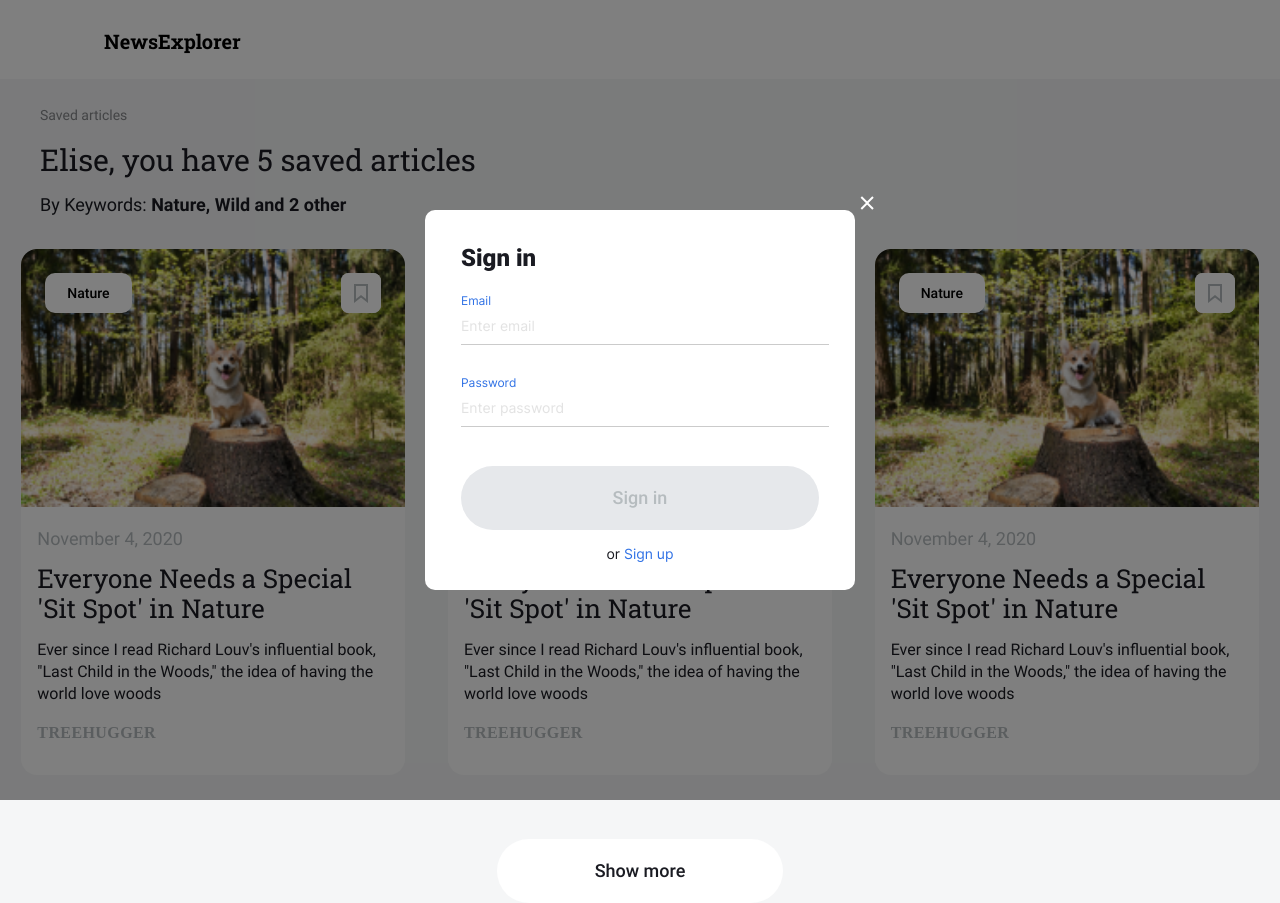
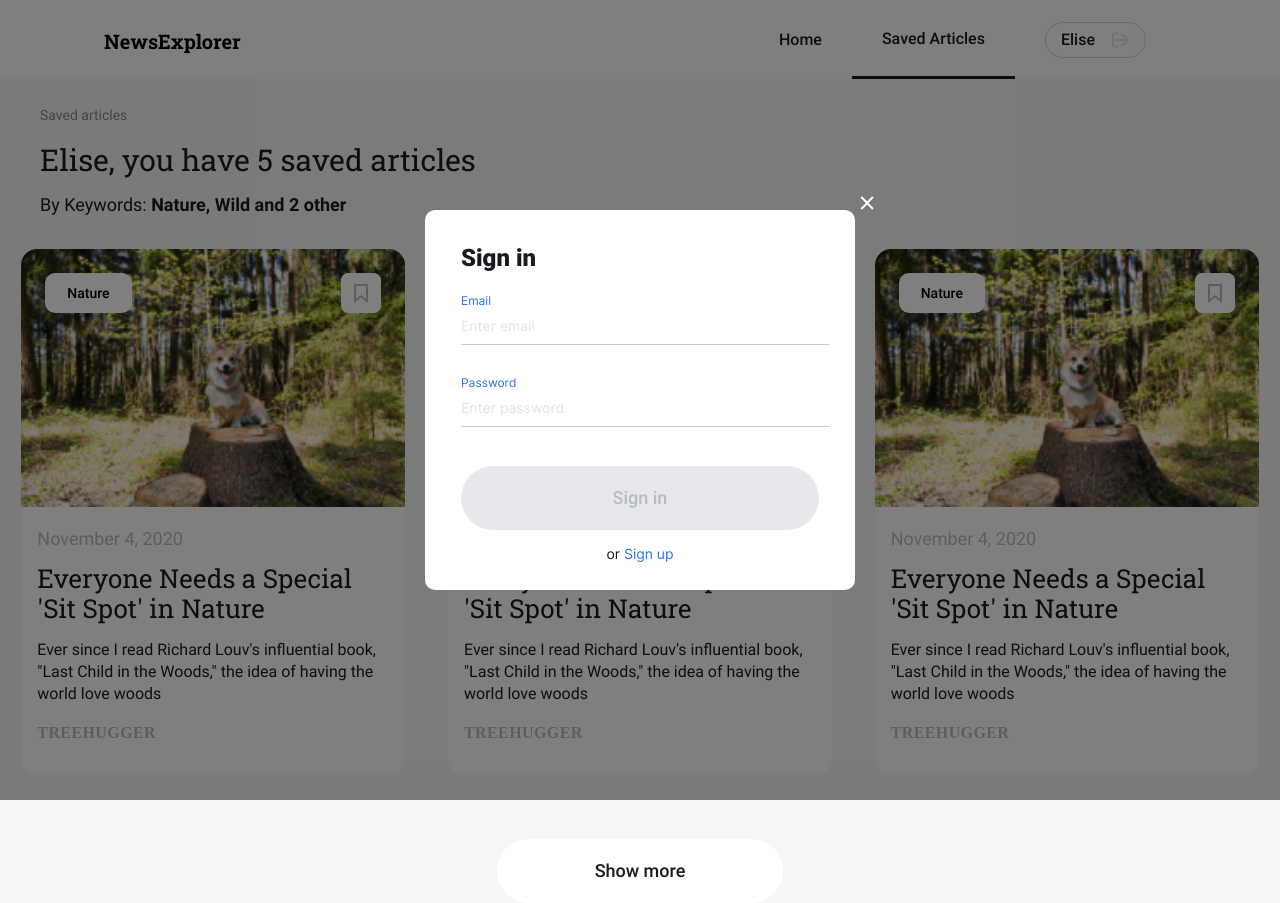
Before and after one commit to AhnafAhamed/news-explorer-frontend, a React (Create React App) app: page /saved-news in a window 1280 px wide. Both pictures are taken after a click on the element "Sign in". Built offline with nearby package versions, Linux system fonts and the light colour scheme.

Commit message:
feat: add fake authorization

```diff
--- a/src/components/App/App.js
+++ b/src/components/App/App.js
@@ -18,6 +18,7 @@ function App() {
 
   function handleSignInClick() {
     setIsSignInPopupOpen(true);
+    setIsLoggedIn(true);
   }
 
   function handleCloseButtonClick() {
@@ -61,8 +62,8 @@ function App() {
       <Main>
         <Switch>
           <Route exact path="/">
-            <Hero onSignInClick={handleSignInClick} />
-            <SearchResults />
+            <Hero isLoggedIn={isLoggedIn} onSignInClick={handleSignInClick} />
+            <SearchResults isLoggedIn={isLoggedIn}/>
             <About />
             <Footer />
           </Route>
--- a/src/components/Navigation/Navigation.css
+++ b/src/components/Navigation/Navigation.css
@@ -2,6 +2,14 @@
   display: flex;
   align-items: center;
   justify-content: space-between;
+}
+
+.navigation_dark .navigation__item{
+  color: #1A1B22;
+}
+
+.navigation_dark .navigation__item_active {
+  border-color: #1A1B22;
 }
 
 .navigation__item {
@@ -40,6 +48,23 @@
   animation-duration: 0.7s;
 }
 
+.navigation__item_signout {
+  display: flex;
+  cursor: pointer;
+  border: 1px solid #D1D2D6;
+  padding: 8px 15px;
+  border-radius: 100px;
+}
+
+.navigation__item_signout-text {
+  margin: 0px;
+  margin-right: 17px;
+}
+
+.navigation__item_signout-image{
+  filter: invert(1);
+}
+
 @keyframes changeColor {
   from {
     background-color: transparent;
@@ -52,8 +77,6 @@
 }
 
 .navigation__menu-mobile,
-.navigation__item_article,
-.navigation__item_signout,
 .navigation__close-mobile {
   display: none;
 }
@@ -95,28 +118,26 @@
 }
 
 .navigation_mobile .navigation__item {
-  display: block;
+  display: flex;
   margin: 0;
   width: calc(100% - 64px);
   text-align: left;
+  margin-top: 22px;
 }
 
 .navigation_mobile .navigation__item_signin {
   padding: 16px;
   width: calc(100% - 64px);
-  text-align: center;
-}
-
-.navigation_mobile .navigation__item:not(:first-of-type) {
-  margin-top: 22px;
-}
-
-.navigation_mobile .navigation__item_article {
-  display: none;
+  justify-content: center;
 }
 
 .navigation_mobile .navigation__item_signout {
-  display: none;
+  justify-content: center;
+  padding: 15px;
+}
+
+.navigation_mobile .navigation__item_active {
+  padding: 0px;
 }
 
 .navigation_mobile .navigation__close-mobile {
--- a/src/components/Navigation/Navigation.js
+++ b/src/components/Navigation/Navigation.js
@@ -1,38 +1,57 @@
 import "./Navigation.css";
 import menu from "../../images/menu.svg";
 import close from "../../images/close.svg";
+import signout from "../../images/signout.svg";
 import { NavLink } from "react-router-dom";
 import { useLocation } from "react-router-dom";
 
 function Navigation({ onMenuClick, onCloseClick, onSignInClick, isLoggedIn }) {
+  console.log(isLoggedIn);
   const route = useLocation();
   return (
-    <nav className="navigation ">
+    <nav className={`navigation ${route.pathname === "/saved-news" ? "navigation_dark" : ""}  `}>
       <NavLink
         to="/"
-        className="navigation__item  navigation__item_home navigation__item_active"
+        className={`navigation__item  navigation__item_home  ${route.pathname === "/" ? "navigation__item_active" : ""}`}
       >
         Home
       </NavLink>
+
+      {isLoggedIn ? (
         <NavLink
-        to="/savednews"
-        className="navigation__item navigation__item_article"
+          to="/saved-news"
+          className={`navigation__item navigation__item_article ${route.pathname === "/saved-news" ? "navigation__item_active" : ""}`}
         >
           Saved Articles
         </NavLink>
+      ) : (
+        ""
+      )}
+
+      {!isLoggedIn ? (
         <p
           className="navigation__item navigation__item_signin"
           onClick={onSignInClick}
         >
           Sign in
         </p>
-      <p className="navigation__item navigation__item_signout">Sign Out</p>
+      ) : (
+        <div className="navigation__item navigation__item_signout">
+          <p className="navigation__item_signout-text">Elise</p> <img className="navigation__item_signout-image" src={signout} alt="" />
+        </div>
+      )}
+
       <img
         src={menu}
         onClick={onMenuClick}
         alt="menu"
-        className={`navigation__item navigation__menu-mobile ${route.pathname === "/savednews" ? 'navigation__menu-mobile_black' : 'g' } `}
+        className={`navigation__item navigation__menu-mobile ${
+          route.pathname === "/saved-news"
+            ? "navigation__menu-mobile_black"
+            : ""
+        } `}
       />
+
       <img
         src={close}
         onClick={onCloseClick}
--- a/src/components/NewsCard/NewsCard.js
+++ b/src/components/NewsCard/NewsCard.js
@@ -4,7 +4,7 @@ import deleteIcon from "../../images/delete.svg";
 import bookmarkIcon from "../../images/bookmark.svg";
 
 
-function NewsCard() {
+function NewsCard({isLoggedIn}) {
     return (
         <div className="news-card">
             <div className="news-card__image-container">
@@ -12,7 +12,7 @@ function NewsCard() {
                 <p className="news-card__tag">Nature</p>
                 <img src={deleteIcon} alt="delete" className="news-card__icon news-card__icon_delete news-card__icon_hide" />
                 <img src={bookmarkIcon} alt="bookmark" className="news-card__icon news-card__icon_bookmark" />
-                <p className="news-card__action-prompt">Sign in to save articles</p>
+                { !isLoggedIn ? <p className="news-card__action-prompt">Sign in to save articles</p> : ''}
             </div>
             <div className="news-card__text">
                 <p className="news-card__date">November 4, 2020</p>
--- a/src/components/NewsCardList/NewsCardList.js
+++ b/src/components/NewsCardList/NewsCardList.js
@@ -1,13 +1,13 @@
 import NewsCard from "../NewsCard/NewsCard";
 import "./NewsCardList.css";
 
-function NewsCardList() {
+function NewsCardList({isLoggedIn}) {
     return (
         <div>
             <div className="news-card-list">
-                <NewsCard/>
-                <NewsCard/>
-                <NewsCard/>
+                <NewsCard isLoggedIn={isLoggedIn}/>
+                <NewsCard isLoggedIn={isLoggedIn}/>
+                <NewsCard isLoggedIn={isLoggedIn}/>
             </div>
             <button className="news-card-list__button">Show more</button>
         </div>
--- a/src/components/SearchResults/SearchResults.js
+++ b/src/components/SearchResults/SearchResults.js
@@ -1,11 +1,11 @@
 import NewsCardList from "../NewsCardList/NewsCardList";
 import "./SearchResults.css";
 
-function SearchResults() {
+function SearchResults( {isLoggedIn}) {
     return (
         <div className="search-results">
             <h3 className="search-results__heading">Search Results</h3>
-            <NewsCardList/>
+            <NewsCardList isLoggedIn={isLoggedIn}/>
         </div>
     )
 }
```
Also changed, not shown: src/images/signout.svg (added). Lines whose indentation alone changed are shown as unchanged.
